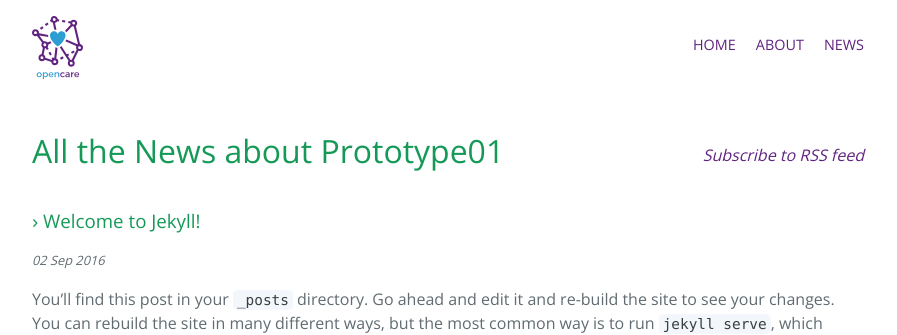
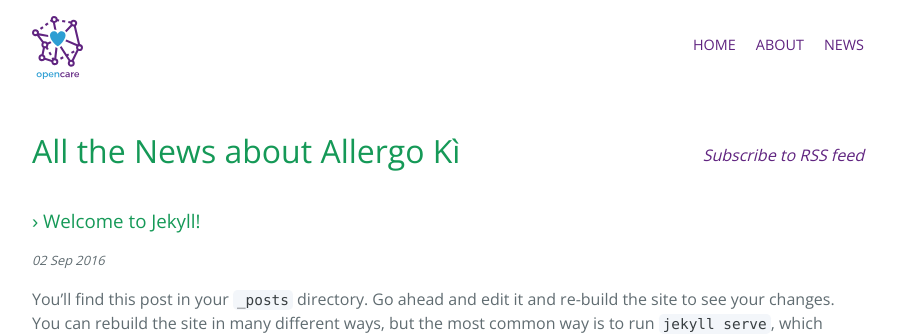
Before and after one commit to opencarecc/allergoki, a Jekyll site: the page built from blog/index.html, in a window 1280 px wide. Shown: the top 335 px of the page, without its empty margins (192-1089 px from the left). Built offline with Jekyll 4.4.1, drawn with Linux system fonts in a browser that asks for light colours; the list of posts is cut into pages by our own code.

Commit message:
text changes

```diff
--- a/blog/index.html
+++ b/blog/index.html
@@ -1,6 +1,6 @@
 ---
 layout: default
-title: All the News about Prototype01
+title: All the News about Allergo Kì
 ---
 
 	<h1 style="float:left;">{{ page.title }}</h1>
```
